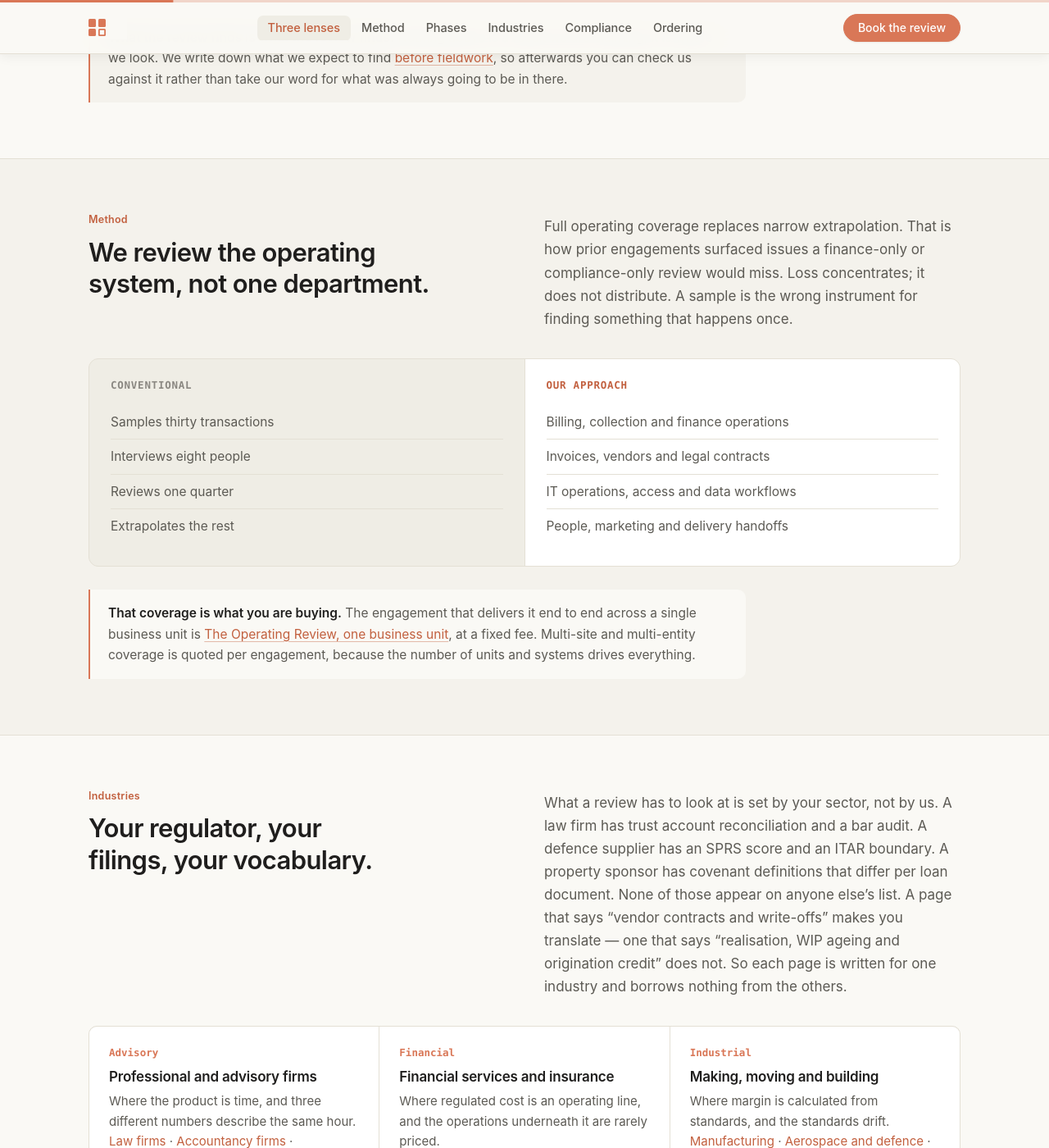
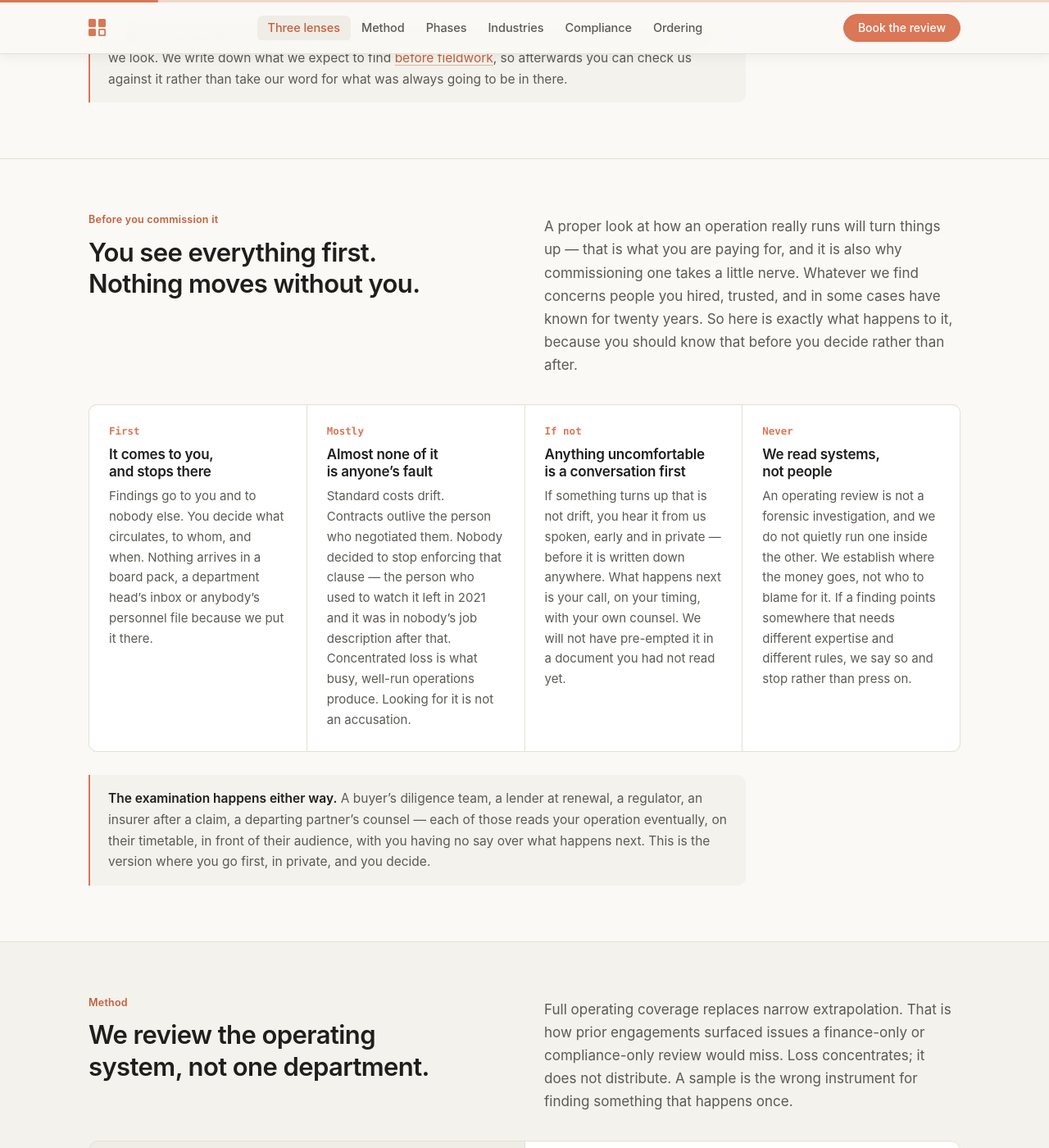
Before and after one commit to wirewalktech/AI-Extension, a Jekyll site: the page index.html, which Jekyll copies as it is, in a window 1280 px wide and 1400 px high, scrolled down 1628 px. Shown: the whole window at 82% size. Built offline with Jekyll 4.4.1, drawn with Linux system fonts in a browser that asks for light colours.

Commit message:
Say what happens to the findings, because the buyer is afraid of them
The site said nothing at all about who sees a finding. That is not a copy gap,
it is the missing promise -- and it is the one the person signing actually
worries about.

A review of how an operation really runs concerns people they hired, trusted
and in some cases have known twenty years. Some of what surfaces will be
somebody's mistake, occasionally worse, and then they own a problem they cannot
un-know, with duties attached. Commissioning it takes nerve, and nothing on the
page acknowledged that or made it safe.

Four promises, none of which existed:

  it comes to you and stops there -- nothing circulates unless you send it
  almost none of it is anyone's fault -- drift, not decisions
  anything uncomfortable is spoken first, before it is written
  we read systems, not people

The last one is also honest about the product and reduces a real exposure. An
operating review is not a forensic investigation, and saying so plainly is both
accurate and the sentence that lets an owner relax.

THE REFRAME THIS TURNS ON. The threat was never us; it is whoever reads the
operation later without their permission -- a buyer's diligence team, a lender
at renewal, a regulator, a departing partner's counsel. Each of those happens on
someone else's timetable in front of someone else's audience. Same product,
opposite emotional position: you are not going under a lens, you are taking it
out of somebody else's hands while you still control what happens next.

It also settles the tone question. A sharp line like "a sample cannot find
something that happened once" is a challenge, and challenging a reader who is
already anxious pushes them away. Wit works when the obstacle is indifference;
here the obstacle is exposure.

Placed directly after the lenses, which is where the reader has just understood
what gets examined and thinks "this will turn things up about my people".
Reassurance ten sections later is reassurance nobody reached.

Co-Authored-By: Claude Opus 5 <noreply@anthropic.com>
Claude-Session: https://claude.ai/code/session_01QBpvzzUp6VUoSqtkPD9YXJ

```diff
--- a/index.html
+++ b/index.html
@@ -601,7 +601,7 @@ nav.lk button.on .caret{transform:rotate(180deg);opacity:1}
            link we email, so it sits in the footer. tools/check-layout.mjs
            fails the build if anything in here collides again. -->
       <a href="#lenses" data-sec="lenses">Three lenses</a>
-      <a href="#coverage" data-sec="coverage checkable">Method</a>
+      <a href="#coverage" data-sec="coverage handling checkable">Method</a>
       <a href="#phase1" data-sec="phase1 phase2 people">Phases</a>
       <a href="#industries" data-sec="industries">Industries</a>
       <a href="#compliance" data-sec="compliance credentials">Compliance</a>
@@ -701,6 +701,44 @@ nav.lk button.on .caret{transform:rotate(180deg);opacity:1}
     </div>
   </div>
   <p class="rl"><b>What the review finds is what the review finds.</b> Nothing above is a result we are claiming; it is where we look. We write down what we expect to find <a class="ilink" href="#checkable">before fieldwork</a>, so afterwards you can check us against it rather than take our word for what was always going to be in there.</p>
+</div></section>
+
+<section class="sec" id="handling"><div class="wrap">
+  <div class="sh-split">
+    <div><span class="eyebrow">Before you commission it</span>
+      <h2>You see everything first. Nothing moves without you.</h2></div>
+    <p>A proper look at how an operation really runs will turn things up &mdash; that is what
+    you are paying for, and it is also why commissioning one takes a little nerve. Whatever
+    we find concerns people you hired, trusted, and in some cases have known for twenty
+    years. So here is exactly what happens to it, because you should know that before you
+    decide rather than after.</p>
+  </div>
+  <div class="g3 g4" data-rv>
+    <div><span class="n">First</span><h4>It comes to you, and stops there</h4>
+      <p>Findings go to you and to nobody else. You decide what circulates, to whom, and
+      when. Nothing arrives in a board pack, a department head&rsquo;s inbox or anybody&rsquo;s
+      personnel file because we put it there.</p></div>
+    <div><span class="n">Mostly</span><h4>Almost none of it is anyone&rsquo;s fault</h4>
+      <p>Standard costs drift. Contracts outlive the person who negotiated them. Nobody
+      decided to stop enforcing that clause &mdash; the person who used to watch it left in
+      2021 and it was in nobody&rsquo;s job description after that. Concentrated loss is what
+      busy, well-run operations produce. Looking for it is not an accusation.</p></div>
+    <div><span class="n">If not</span><h4>Anything uncomfortable is a conversation first</h4>
+      <p>If something turns up that is not drift, you hear it from us spoken, early and in
+      private &mdash; before it is written down anywhere. What happens next is your call,
+      on your timing, with your own counsel. We will not have pre-empted it in a document
+      you had not read yet.</p></div>
+    <div><span class="n">Never</span><h4>We read systems, not people</h4>
+      <p>An operating review is not a forensic investigation, and we do not quietly run one
+      inside the other. We establish where the money goes, not who to blame for it. If a
+      finding points somewhere that needs different expertise and different rules, we say so
+      and stop rather than press on.</p></div>
+  </div>
+  <p class="rl"><b>The examination happens either way.</b> A buyer&rsquo;s diligence team, a
+  lender at renewal, a regulator, an insurer after a claim, a departing partner&rsquo;s
+  counsel &mdash; each of those reads your operation eventually, on their timetable, in front
+  of their audience, with you having no say over what happens next. This is the version where
+  you go first, in private, and you decide.</p>
 </div></section>
 
 <section class="sec tint" id="coverage"><div class="wrap">
```
